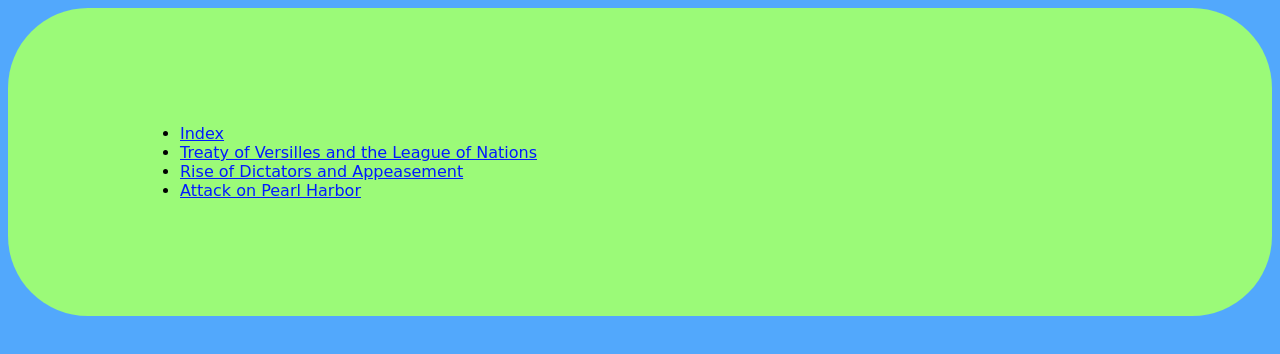
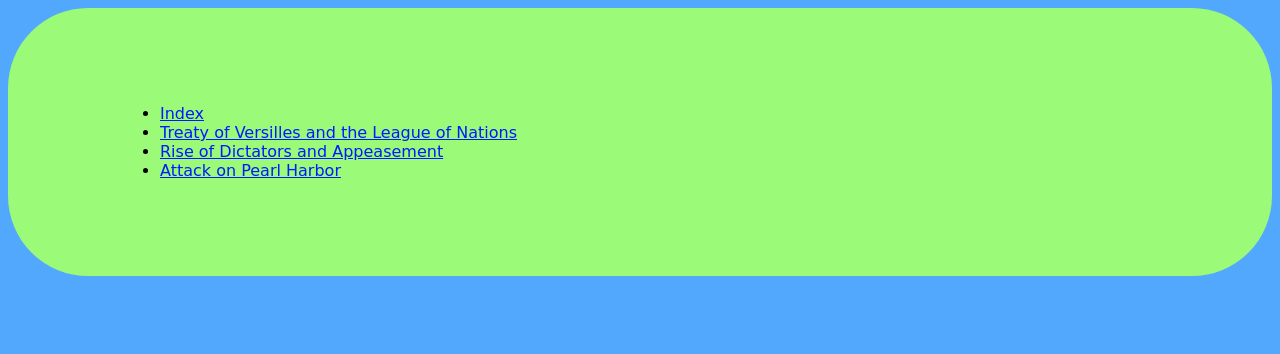
Before and after one commit to stuycs-gh-classrooms/10-web-bhu60, a plain HTML site: page site/index.html in a window 1280 px wide. Drawn offline with Linux system fonts and the light colour scheme.

Commit message:
Update mystyle.css

```diff
--- a/site/mystyle.css
+++ b/site/mystyle.css
@@ -4,7 +4,7 @@ html {
 body {
   width: 140%px;
   background-color: rgb(155 250 120);
-  padding: 100px;
+  padding: 5em;
   border-radius: 5em;
 }
 .navigation,
```
